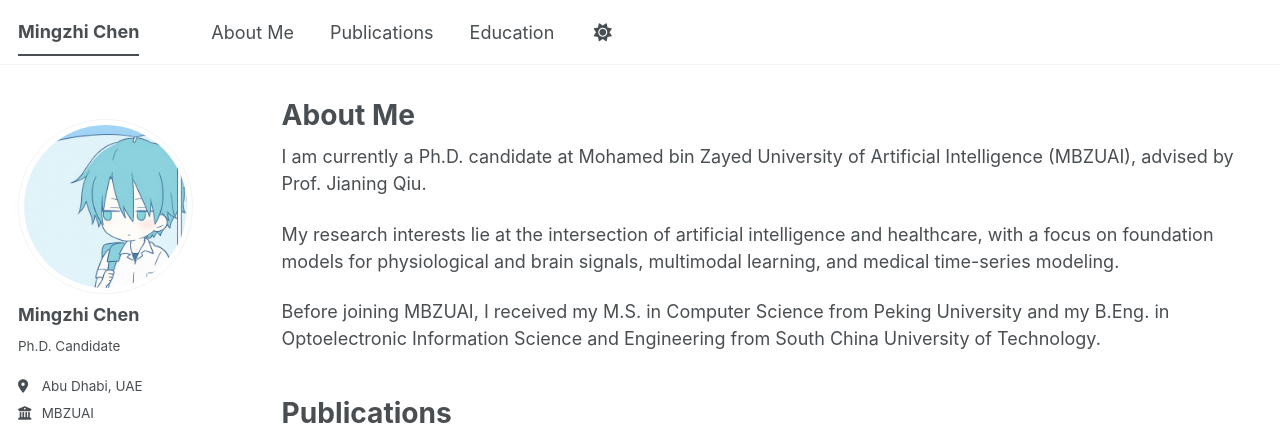
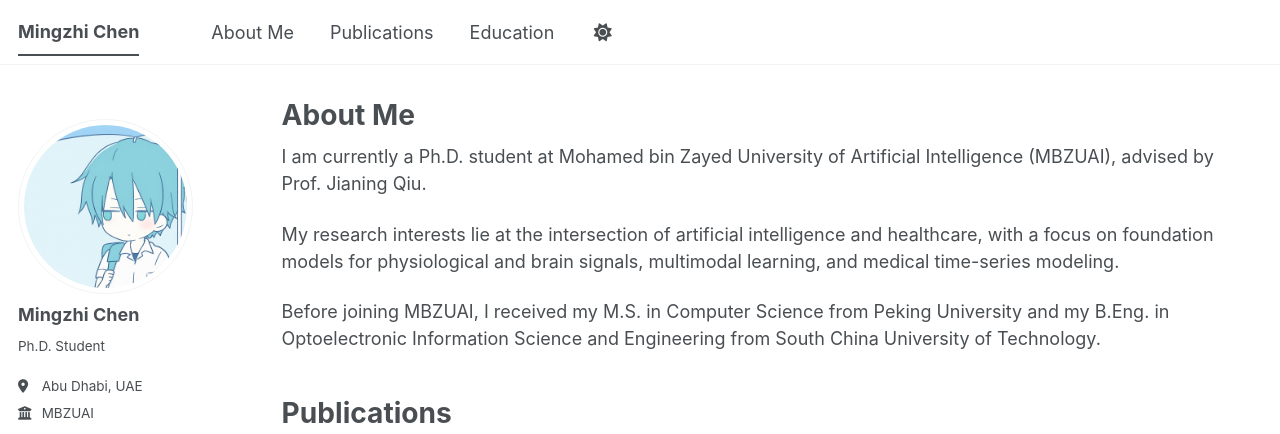
Before and after one commit to mingzhi-c/mingzhi-c.github.io, a Jekyll site: the page built from _pages/about.md, in a window 1280 px wide and 1400 px high. Shown: the top 434 px of the window. Built offline with Jekyll 4.4.1, drawn with Linux system fonts in a browser that asks for light colours; some web fonts are replaced; a script bundle is joined from its source files by our own code; library files that are not in the unit come from our copies; some of the changed text lies outside the part shown.

Commit message:
Correct doctoral student title

```diff
--- a/_config.yml
+++ b/_config.yml
@@ -26,7 +26,7 @@ author:
   avatar           : "profile.jpg"
   name             : "Mingzhi Chen"
   pronouns         : # example: "she/her"
-  bio              : "Ph.D. Candidate"
+  bio              : "Ph.D. Student"
   location         : "Abu Dhabi, UAE"
   employer         : "MBZUAI"
   uri              : # URL
--- a/_pages/about.md
+++ b/_pages/about.md
@@ -7,7 +7,7 @@ redirect_from:
   - /about.html
 ---
 
-I am currently a Ph.D. candidate at Mohamed bin Zayed University of Artificial Intelligence (MBZUAI), advised by Prof. Jianing Qiu.
+I am currently a Ph.D. student at Mohamed bin Zayed University of Artificial Intelligence (MBZUAI), advised by Prof. Jianing Qiu.
 
 My research interests lie at the intersection of artificial intelligence and healthcare, with a focus on foundation models for physiological and brain signals, multimodal learning, and medical time-series modeling.
 
@@ -65,7 +65,7 @@ You can also find my publications on [Google Scholar](https://scholar.google.com
 
 # Education
 
-- **Mohamed bin Zayed University of Artificial Intelligence**, Ph.D. Candidate, 2026–present
+- **Mohamed bin Zayed University of Artificial Intelligence**, Ph.D. Student, 2026–present
   Advisor: Prof. Jianing Qiu.
 
 - **Peking University**, M.S. in Computer Science, 2023–2026.<br>
```
